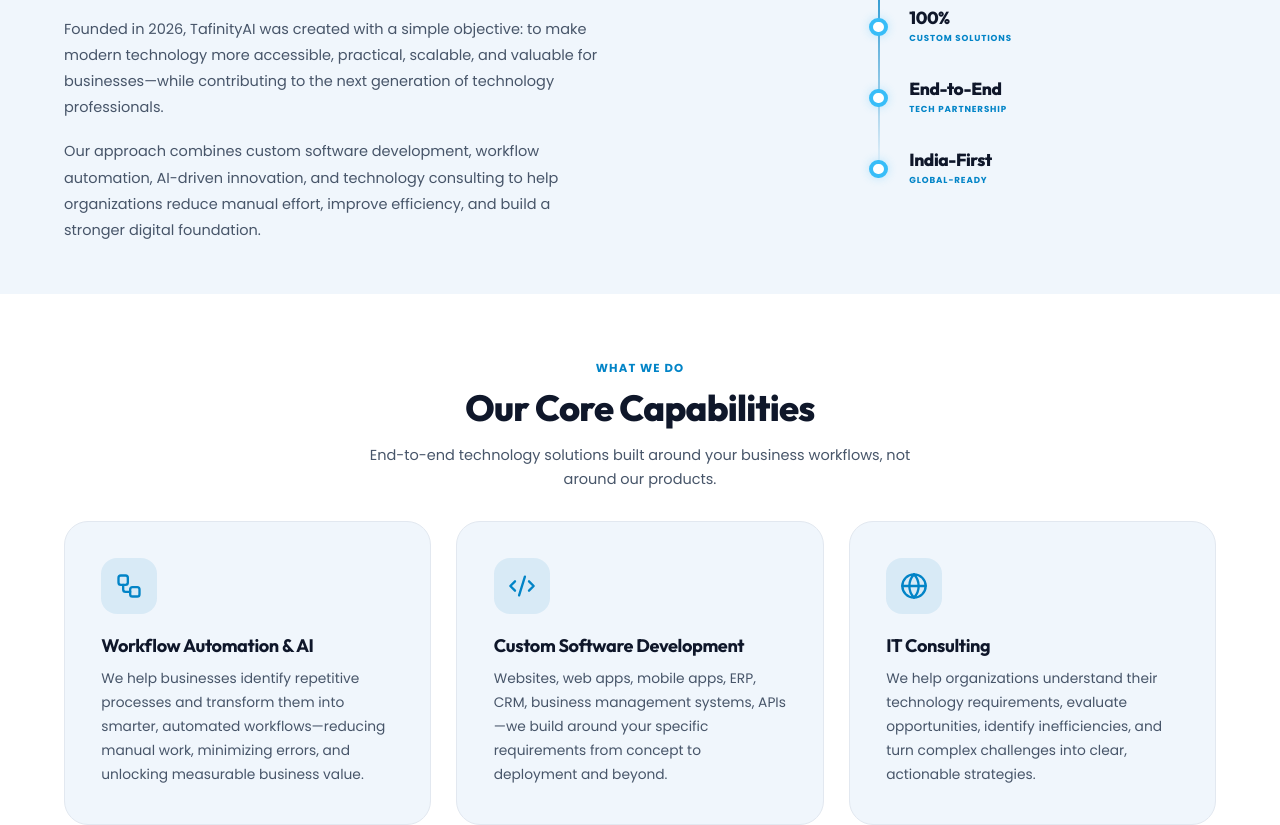
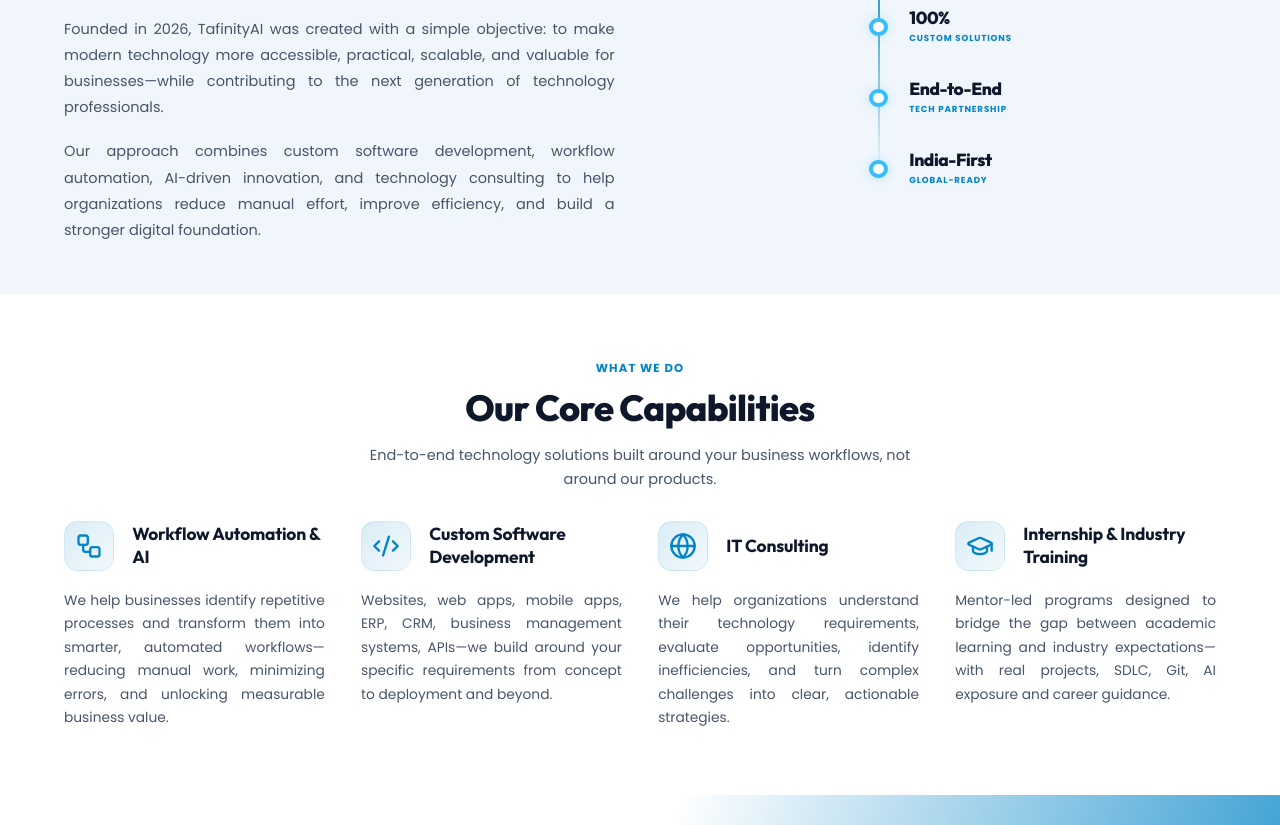
Before and after one commit to TafinityAI-LLP/tai, a React (Vite) app: page /about in a window 1280 px wide. Shown: the part 360-1185 px from the top of the page. Built offline with nearby package versions, Linux system fonts and the light colour scheme.

Commit message:
Apply global paragraph text-justify properties

```diff
--- a/src/index.css
+++ b/src/index.css
@@ -50,6 +50,9 @@
   overflow-x: hidden;
   overflow-x: hidden;
 }
+
+p { text-align: justify; text-justify: inter-word; }
+.text-center p, [style*="text-align: center"] p, [style*="text-align:center"] p { text-align: center !important; }
 
 body {
   font-family: var(--font-sans);
--- a/src/pages/About.jsx
+++ b/src/pages/About.jsx
@@ -223,17 +223,16 @@
                         <p style={{ color: 'var(--text-secondary)', fontSize: '1rem', maxWidth: '560px', margin: '0 auto', lineHeight: 1.7 }}>End-to-end technology solutions built around your business workflows, not around our products.</p>
                     </motion.div>
 
-                    <motion.div initial="hidden" whileInView="visible" viewport={{ once: true }} variants={stagger} style={{ display: 'grid', gridTemplateColumns: 'repeat(auto-fit, minmax(min(100%, 280px), 1fr))', gap: '1.75rem' }}>
+                    <motion.div initial="hidden" whileInView="visible" viewport={{ once: true }} variants={stagger} style={{ display: 'grid', gridTemplateColumns: 'repeat(auto-fit, minmax(min(100%, 260px), 1fr))', gap: '3rem 2.5rem' }}>
                         {services.map((svc, idx) => (
-                            <motion.div key={idx} variants={fadeIn} whileHover={{ y: -6 }} style={{ padding: '2.5rem', background: 'var(--bg-secondary)', borderRadius: '24px', border: '1px solid var(--border-light)', transition: 'border-color 0.3s, box-shadow 0.3s', cursor: 'default' }}
-                                onMouseEnter={e => { e.currentTarget.style.borderColor = 'var(--accent-color)'; e.currentTarget.style.boxShadow = '0 12px 40px rgba(2,132,199,0.10)'; }}
-                                onMouseLeave={e => { e.currentTarget.style.borderColor = 'var(--border-light)'; e.currentTarget.style.boxShadow = 'none'; }}
-                            >
-                                <div style={{ width: '56px', height: '56px', borderRadius: '16px', background: 'rgba(2,132,199,0.1)', display: 'flex', flexWrap: 'wrap', alignItems: 'center', justifyContent: 'center', color: 'var(--accent-color)', marginBottom: '1.5rem' }}>
-                                    {svc.icon}
+                            <motion.div key={idx} variants={fadeIn} className="group" style={{ cursor: 'default' }}>
+                                <div style={{ display: 'flex', alignItems: 'center', gap: '1.25rem', marginBottom: '1.25rem' }}>
+                                    <div style={{ width: '50px', height: '50px', borderRadius: '14px', background: 'linear-gradient(135deg, rgba(2,132,199,0.15), rgba(2,132,199,0.05))', border: '1px solid rgba(2,132,199,0.1)', display: 'flex', flexWrap: 'wrap', alignItems: 'center', justifyContent: 'center', color: 'var(--accent-color)', transition: 'transform 0.4s cubic-bezier(0.4, 0, 0.2, 1)', flexShrink: 0 }} className="group-hover:scale-110">
+                                        {svc.icon}
+                                    </div>
+                                    <h3 style={{ fontSize: '1.2rem', fontFamily: 'var(--font-display)', fontWeight: 700, lineHeight: 1.3, letterSpacing: '-0.01em', color: 'var(--text-primary)' }}>{svc.title}</h3>
                                 </div>
-                                <h3 style={{ fontSize: '1.25rem', fontFamily: 'var(--font-display)', fontWeight: 700, marginBottom: '0.75rem' }}>{svc.title}</h3>
-                                <p style={{ color: 'var(--text-secondary)', fontSize: '0.95rem', lineHeight: 1.75 }}>{svc.desc}</p>
+                                <p style={{ color: 'var(--text-secondary)', fontSize: '0.95rem', lineHeight: 1.7 }}>{svc.desc}</p>
                             </motion.div>
                         ))}
                     </motion.div>
```
